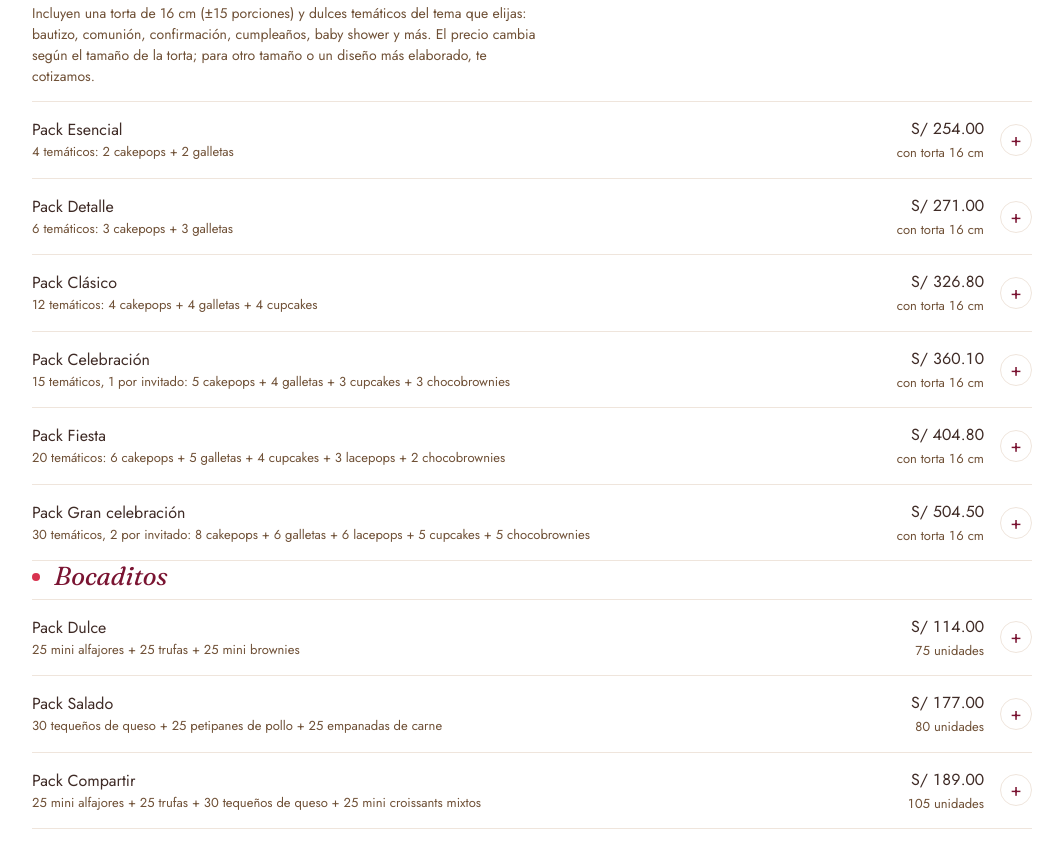
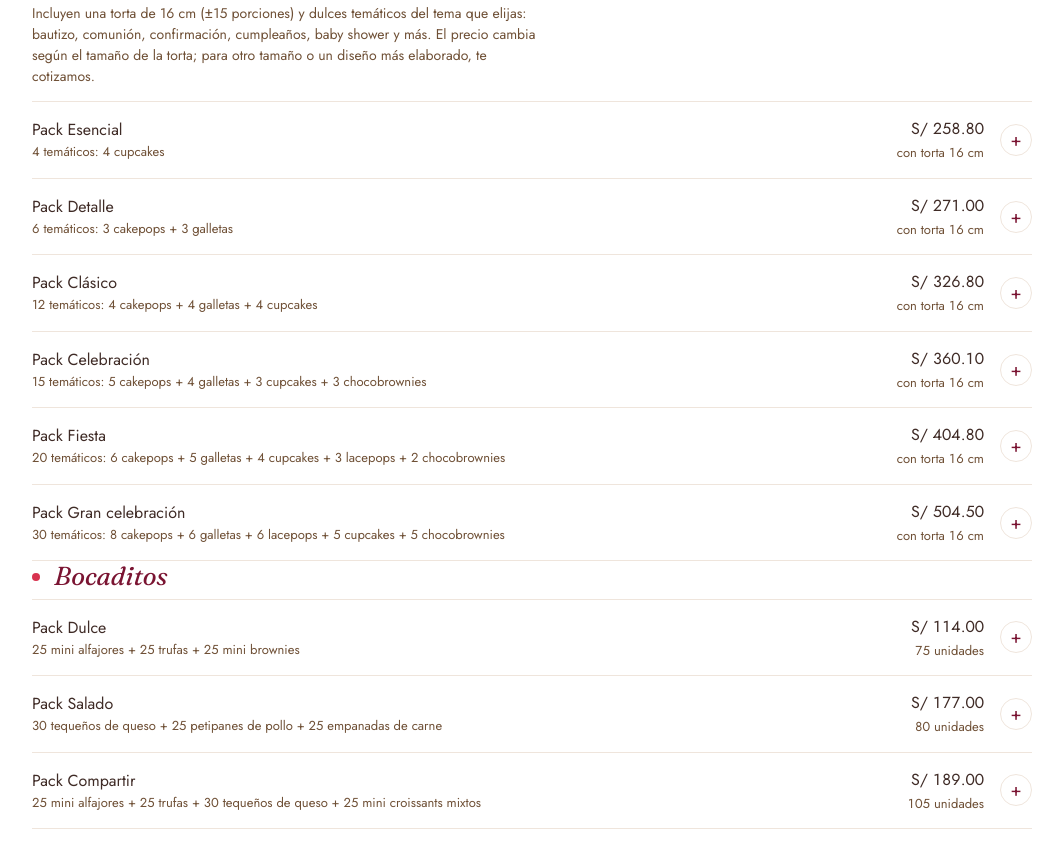
Before and after one commit to DULZUTORTASYBOCADITOS/catalogo, a plain HTML site: page index.html in a window 1280 px wide. Shown: the part 7175-8024 px from the top of the page, without its empty margins (108-1171 px from the left). Drawn offline with Linux system fonts and the light colour scheme.

Commit message:
Pack Esencial con 4 cupcakes y sin cantidad por invitado
Co-Authored-By: Claude Sonnet 5.5 <noreply@anthropic.com>
Claude-Session: https://claude.ai/code/session_01BgB59WgFKnN51ycexsc5zs

```diff
--- a/index.html
+++ b/index.html
@@ -303,12 +303,12 @@ dialog::backdrop{background:rgba(63,43,38,.4)}
      "q" = [cantidad de cakepops m1, cupcakes m2, galletas m3, lacepops m4, chocobrownies m5]. */
   var TORTA16 = 220;
   var PACKS_T = [
-    {id:"pt5", nombre:"Pack Esencial", desc:"4 temáticos: 2 cakepops + 2 galletas", q:[2,0,2,0,0]},
+    {id:"pt5", nombre:"Pack Esencial", desc:"4 temáticos: 4 cupcakes", q:[0,4,0,0,0]},
     {id:"pt1", nombre:"Pack Detalle", desc:"6 temáticos: 3 cakepops + 3 galletas", q:[3,0,3,0,0]},
     {id:"pt2", nombre:"Pack Clásico", desc:"12 temáticos: 4 cakepops + 4 galletas + 4 cupcakes", q:[4,4,4,0,0]},
-    {id:"pt3", nombre:"Pack Celebración", desc:"15 temáticos, 1 por invitado: 5 cakepops + 4 galletas + 3 cupcakes + 3 chocobrownies", q:[5,3,4,0,3]},
+    {id:"pt3", nombre:"Pack Celebración", desc:"15 temáticos: 5 cakepops + 4 galletas + 3 cupcakes + 3 chocobrownies", q:[5,3,4,0,3]},
     {id:"pt6", nombre:"Pack Fiesta", desc:"20 temáticos: 6 cakepops + 5 galletas + 4 cupcakes + 3 lacepops + 2 chocobrownies", q:[6,4,5,3,2]},
-    {id:"pt4", nombre:"Pack Gran celebración", desc:"30 temáticos, 2 por invitado: 8 cakepops + 6 galletas + 6 lacepops + 5 cupcakes + 5 chocobrownies", q:[8,5,6,6,5]}
+    {id:"pt4", nombre:"Pack Gran celebración", desc:"30 temáticos: 8 cakepops + 6 galletas + 6 lacepops + 5 cupcakes + 5 chocobrownies", q:[8,5,6,6,5]}
   ];
   PACKS_T.forEach(function(k){
     var ids=["m1","m2","m3","m4","m5"], c=TORTA16*100;
```
